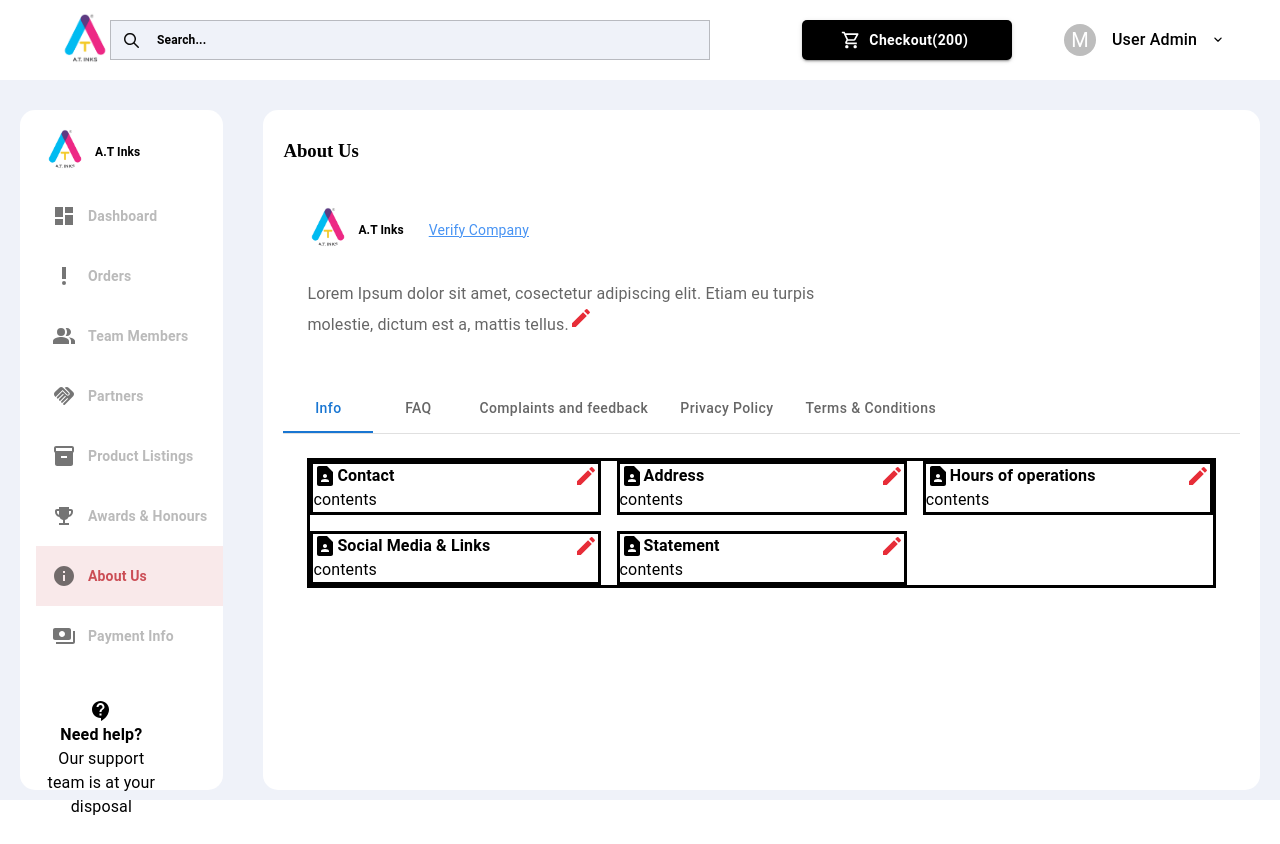
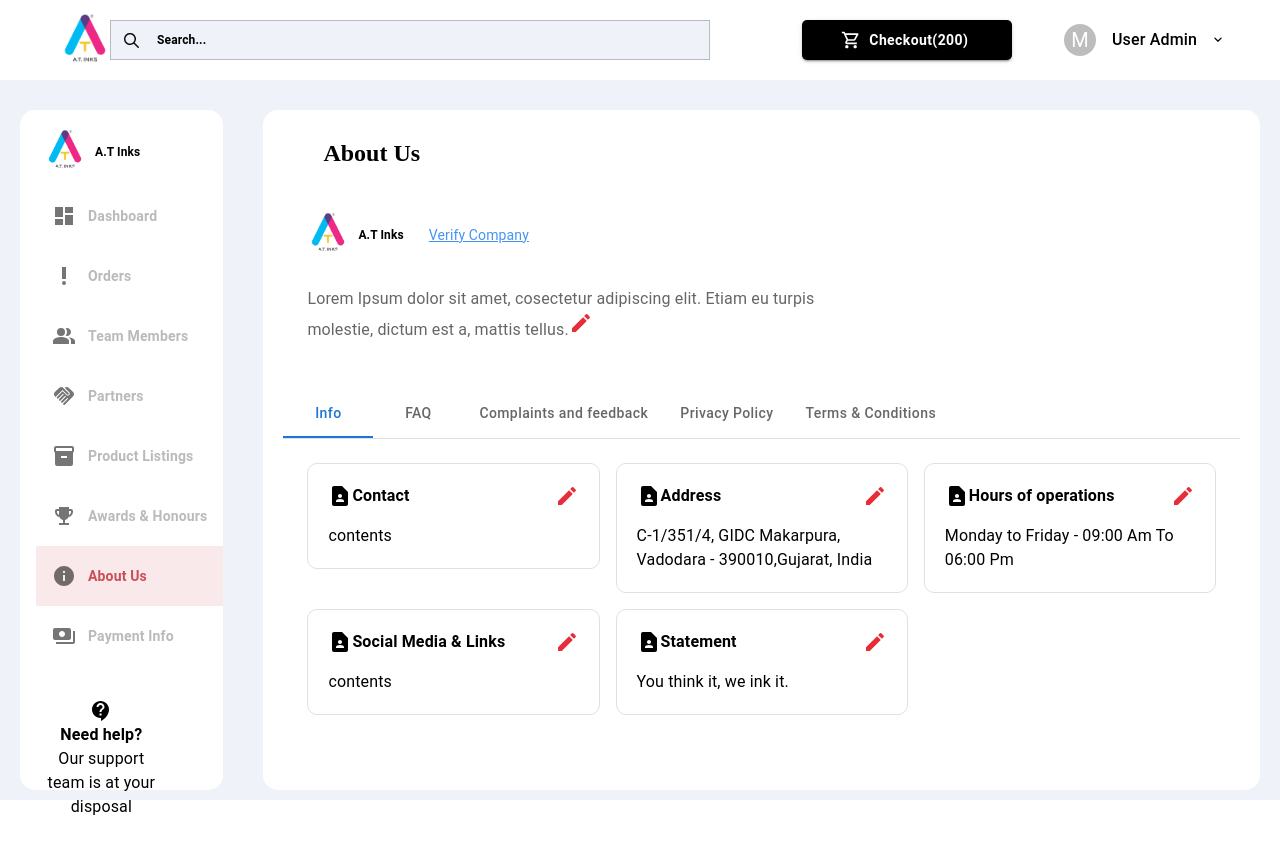
Before and after one commit to mayurlalwani/elred-portal, a React (Vite) app: page /about-us in a window 1280 px wide. Built offline with nearby package versions, Linux system fonts and the light colour scheme.

Commit message:
add styles of edit contact overlay

```diff
--- a/src/components/Button/index.tsx
+++ b/src/components/Button/index.tsx
@@ -33,6 +33,7 @@ const PrimaryButton = (props: IButtonProps) => {
       variant="contained"
       startIcon={props?.startIcon}
       sx={styles.buttonStyle}
+      onClick={props.onClick}
     >
       {props.title}
     </Button>
--- a/src/components/Card/index.tsx
+++ b/src/components/Card/index.tsx
@@ -22,9 +22,11 @@ const Card = ({ title, icon, children, showContactsInfo }: ICardProps) => {
   return (
     <Box
       sx={{
-        border: "solid",
+        border: "solid 1px rgba(0, 0, 0, 0.12)",
         display: "flex",
         flexDirection: "column",
+        borderRadius: "10px",
+        padding: "20px",
       }}
     >
       <Box
@@ -42,7 +44,7 @@ const Card = ({ title, icon, children, showContactsInfo }: ICardProps) => {
           onClick={toggleDrawer("right", true)}
         />
       </Box>
-      <Box>{children}</Box>
+      <Box sx={{ mt: 2 }}>{children}</Box>
       <CustomDrawer
         showContactsInfo={showContactsInfo}
         isDrawerOpen={isDrawerOpen}
--- a/src/components/CustomTabs/index.tsx
+++ b/src/components/CustomTabs/index.tsx
@@ -42,6 +42,8 @@ function a11yProps(index: number) {
 
 export default function CustomTabs() {
   const [value, setValue] = React.useState(0);
+  const [contactList, setContactList] = React.useState([]);
+
   const tabArray = [
     "Info",
     "FAQ",
@@ -71,7 +73,7 @@ export default function CustomTabs() {
         </Tabs>
       </Box>
       <TabPanel value={value} index={0}>
-        <Box sx={{ border: "solid" }}>
+        <Box>
           <Grid container rowGap={2}>
             <Grid container spacing={2} rowGap={2}>
               <Grid item xs={4}>
@@ -86,13 +88,16 @@ export default function CustomTabs() {
 
               <Grid item xs={4}>
                 <Card title="Address" icon={ContactPageIcon}>
-                  contents
+                  <Typography>C-1/351/4, GIDC Makarpura,</Typography>
+                  <Typography>Vadodara - 390010,Gujarat, India</Typography>
                 </Card>
               </Grid>
 
               <Grid item xs={4}>
                 <Card title="Hours of operations" icon={ContactPageIcon}>
-                  contents
+                  <Typography>
+                    Monday to Friday - 09:00 Am To 06:00 Pm
+                  </Typography>
                 </Card>
               </Grid>
             </Grid>
@@ -104,7 +109,7 @@ export default function CustomTabs() {
               </Grid>
               <Grid item xs={4}>
                 <Card title="Statement" icon={ContactPageIcon}>
-                  contents
+                  <Typography>You think it, we ink it. </Typography>
                 </Card>
               </Grid>
             </Grid>
--- a/src/components/Drawer/index.tsx
+++ b/src/components/Drawer/index.tsx
@@ -12,6 +12,7 @@ import ArrowBackIcon from "@mui/icons-material/ArrowBack";
 import Card from "../Card";
 import PrimaryButton from "../Button";
 import { sxStyles } from "./index.styles";
+import { useState } from "react";
 
 interface ICustomDrawerProps {
   isDrawerOpen: boolean;
@@ -25,6 +26,29 @@ const CustomDrawer = ({
   showContactsInfo,
 }: ICustomDrawerProps) => {
   const styles = sxStyles();
+  const [emailFields, setEmailFields] = useState([{}]);
+  const [contactFields, setContactFields] = useState([{}]);
+
+  const handleAddEmail = () => {
+    let values = [...emailFields];
+    values.push([{}]);
+    setEmailFields(values);
+  };
+
+  const handleAddContact = () => {
+    let values = [...contactFields];
+    values.push([{}]);
+    setContactFields(values);
+  };
+
+  const handleChangeEmail = (e: any, index: number) => {
+    const { name, value } = e.target;
+    const list = [...emailFields];
+    list[index] = value;
+    setEmailFields(list);
+  };
+
+  const handleSaveContact = () => {};
 
   return (
     <Drawer
@@ -84,13 +108,19 @@ const CustomDrawer = ({
           <Box id="edit-contact" sx={{ flexGrow: 1 }}>
             <Box sx={styles.editEmail}>
               <Typography fontWeight={600}>Email ID</Typography>
+              {emailFields.map((email, index) => (
                 <TextField
                   fullWidth
                   label=""
                   id="fullWidth"
                   placeholder="eg. salesteam@br.in"
+                  sx={{ mt: 2 }}
+                  onChange={(e) => handleChangeEmail(e, index)}
+                  value={email}
                 />
-              <Box sx={styles.addMoreButton}>
+              ))}
+
+              <Box sx={styles.addMoreButton} onClick={handleAddEmail}>
                 <AddCircleOutlineIcon sx={{ color: "#E72D38" }} />
                 <Typography color="#E72D38" ml={1} fontWeight={600}>
                   Add More
@@ -100,13 +130,17 @@ const CustomDrawer = ({
 
             <Box mt={3}>
               <Typography fontWeight={600}>Contact Number</Typography>
+              {contactFields.map((field) => (
                 <TextField
                   fullWidth
                   label=""
                   id="fullWidth"
                   placeholder="eg. 8519701740"
+                  sx={{ mt: 2 }}
                 />
-              <Box sx={styles.addMoreButton}>
+              ))}
+
+              <Box sx={styles.addMoreButton} onClick={handleAddContact}>
                 <AddCircleOutlineIcon sx={{ color: "#E72D38" }} />
                 <Typography color="#E72D38" ml={1} fontWeight={600}>
                   Add More
@@ -123,7 +157,7 @@ const CustomDrawer = ({
             width="100%"
             height="50px"
             borderRadius="10px"
-            onClick={() => {}}
+            onClick={handleSaveContact}
           />
         </Box>
       </Box>
--- a/src/pages/about-us/AboutUs.tsx
+++ b/src/pages/about-us/AboutUs.tsx
@@ -18,8 +18,8 @@ const AboutUs = () => {
     <Layout>
       <Box id="main-container" sx={styles.mainContainer}>
         <Box sx={styles.aboutContents} id="about-contents">
-          <Box id="title">
-            <h3>About Us</h3>
+          <Box id="title" ml={5}>
+            <h2>About Us</h2>
           </Box>
           <Box id="company-details" sx={styles.companyDetails}>
             <Box sx={{ display: "flex", alignItems: "center" }}>
@@ -44,7 +44,7 @@ const AboutUs = () => {
                     id="outlined-controlled"
                     label="Description"
                     value={companyDescription}
-                    onChange={(event: React.ChangeEvent<HTMLInputElement>) => {
+                    onChange={(event) => {
                       setCompanyDescription(event.target.value);
                     }}
                     sx={{ width: "100%" }}
--- a/src/pages/about-us/index.styles.ts
+++ b/src/pages/about-us/index.styles.ts
@@ -9,6 +9,8 @@ export const sxStyles = () => {
       backgroundColor: "#ffffff",
       borderRadius: "15px",
       padding: "30px 20px 10px 20px",
+      display: "flex",
+      flexDirection: "column",
     },
     companyDetails: {
       display: "flex",
```
Lines whose indentation alone changed are shown as unchanged.
